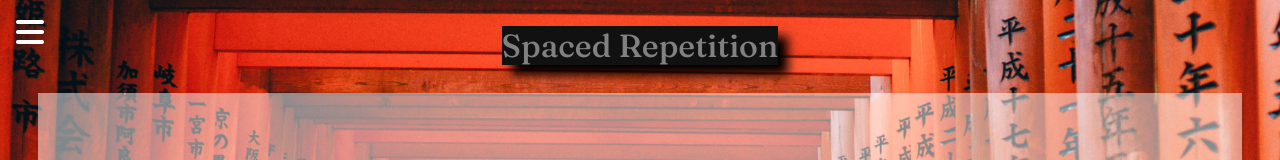
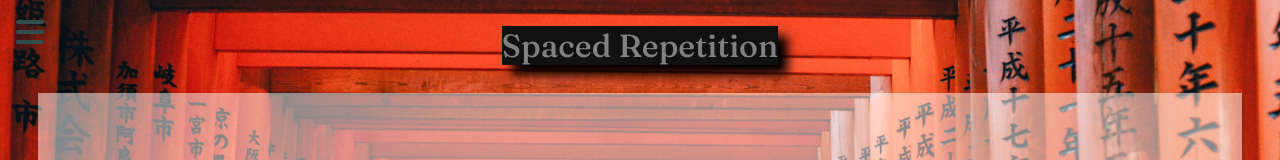
Before and after one commit to RX-78GP02A/spaced-repetition-frontend, a React (Create React App) app: page /login in a window 1280 px wide. Shown: the top 160 px of the page. Built offline with nearby package versions, Linux system fonts and the light colour scheme.

Commit message:
Header.css

```diff
--- a/src/components/Header/Header.css
+++ b/src/components/Header/Header.css
@@ -50,7 +50,7 @@ nav .closebtn {
 
 .fa-bars {
   margin: .5em;
-  color: rgb(255, 255, 255);
+  color: darkslategrey;
 }
 
 header > h1 {
```
